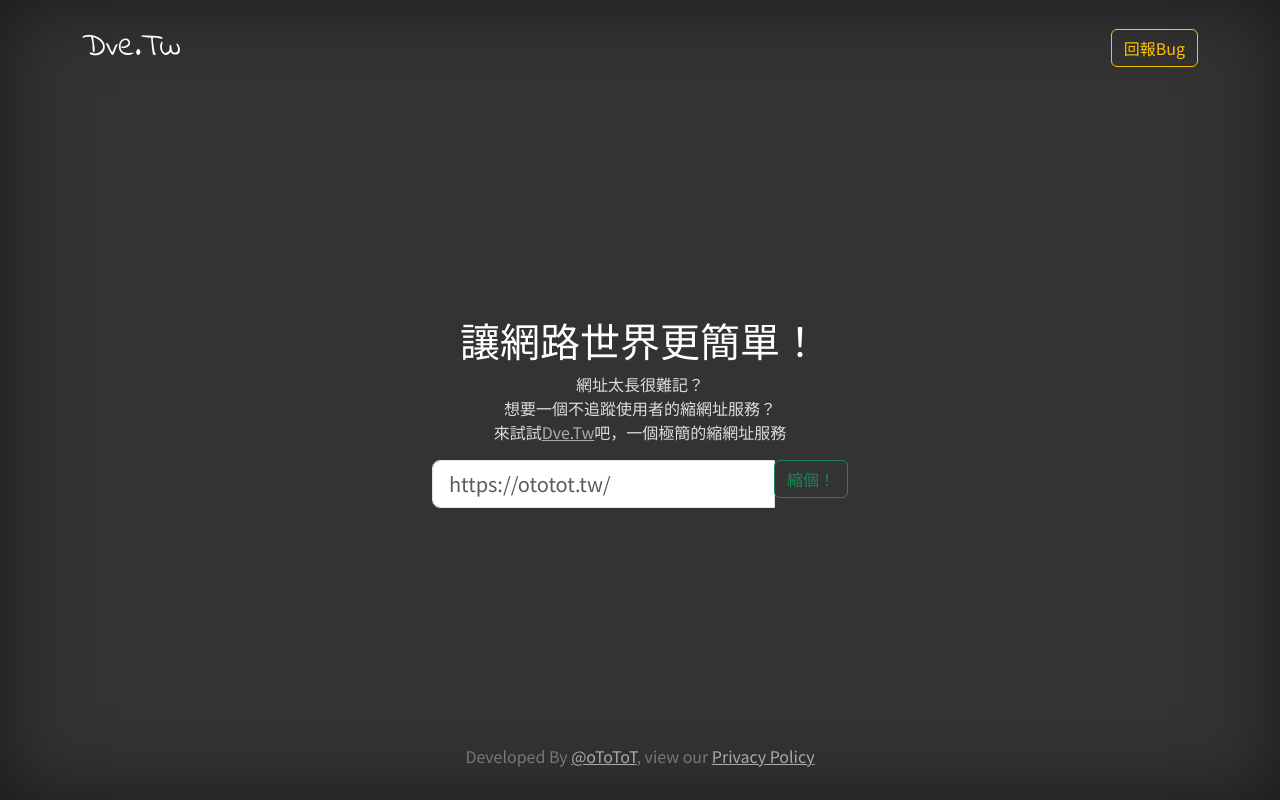
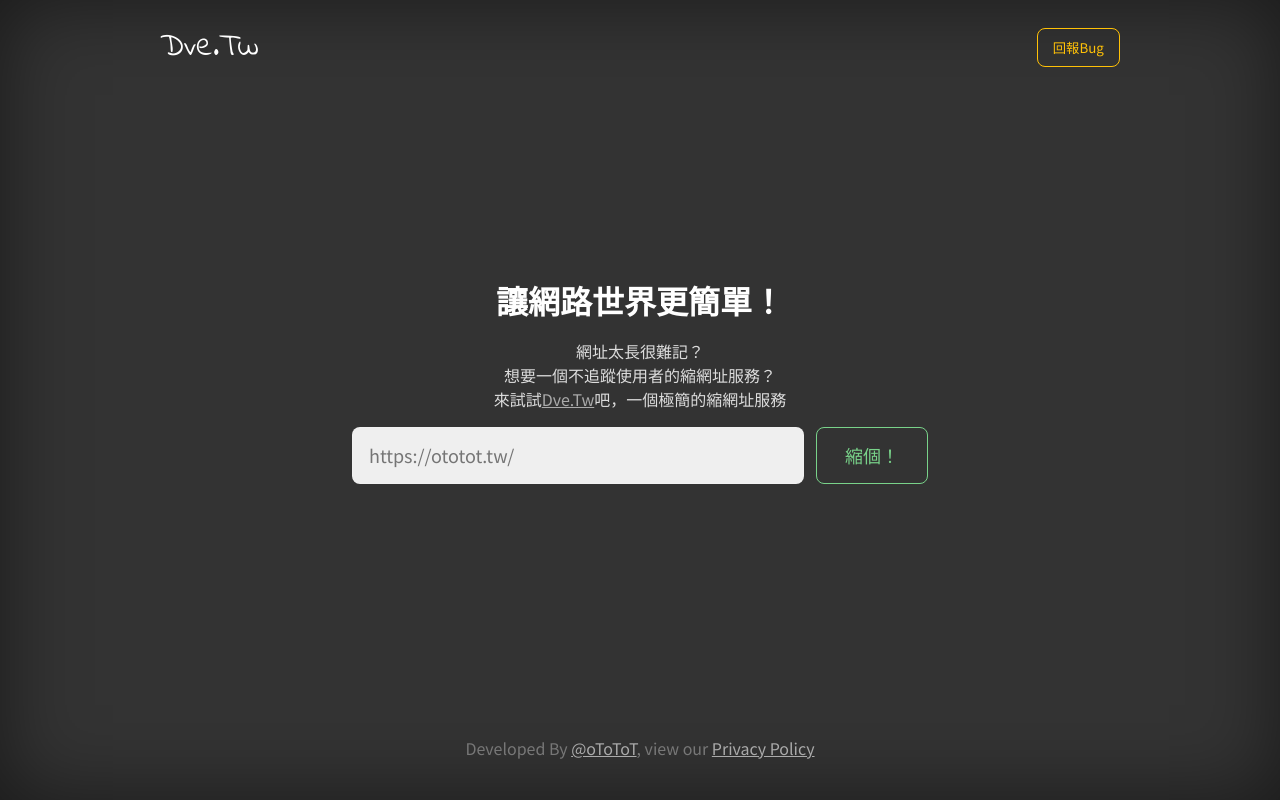
Before and after one commit to oToToT/url-shortener, a Vue app in the folder client/: page / in a window 1280 px wide. Built offline with nearby package versions, Linux system fonts and the light colour scheme.

Commit message:
[client] Drop bootstrap 5

```diff
--- a/client/index.html
+++ b/client/index.html
@@ -3,7 +3,6 @@
   <head>
     <meta charset="UTF-8" />
     <meta name="viewport" content="width=device-width, initial-scale=1.0" />
-    <link href="https://cdn.jsdelivr.net/npm/bootstrap@5.3.3/dist/css/bootstrap.min.css" rel="stylesheet">
     <link rel="preconnect" href="https://fonts.googleapis.com">
     <link rel="preconnect" href="https://fonts.gstatic.com" crossorigin>
     <link href="https://fonts.googleapis.com/css2?family=Noto+Sans+TC&display=swap" rel="stylesheet">
--- a/client/src/App.vue
+++ b/client/src/App.vue
@@ -1,9 +1,9 @@
 <template lang="pug">
-.container-fluid.d-flex.w-100.h-100.p-3.mx-auto.flex-column#index
+.page-shell#index
   NavBar
   main.inner(role='main')
     h1.slogan 讓網路世界更簡單！
-    p.mb-3
+    p.lead-text
       | 網址太長很難記？
       br
       | 想要一個不追蹤使用者的縮網址服務？
@@ -11,10 +11,9 @@
       | 來試試
       a(:href="baseUrl") Dve.Tw
       | 吧，一個極簡的縮網址服務
-    .input-group.input-group-lg
-      input.form-control(type='text', placeholder='https://ototot.tw/', v-model="url")
-      .input-group-append
-        button.btn(:disabled="isGenerating", :class='isGenerating ? "btn-info" : "btn-outline-success"', @click='generateShortenUrl') {{ isGenerating ? '生成中' : '縮個！' }}
+    .url-form
+      input.url-input(type='text', placeholder='https://ototot.tw/', v-model="url")
+      button.action-button(:disabled="isGenerating", :class='isGenerating ? "is-loading" : "is-ready"', @click='generateShortenUrl') {{ isGenerating ? '生成中' : '縮個！' }}
   Footer
 </template>
 
@@ -58,7 +57,11 @@
           showDenyButton: true,
           confirmButtonText: "OK",
           denyButtonText: "Bug回報",
-          theme: "bootstrap-5",
+          customClass: {
+            confirmButton: 'swal-confirm-button',
+            denyButton: 'swal-deny-button',
+          },
+          buttonsStyling: false,
         });
         if (isBug.isDenied) {
           Config.reportBug();
@@ -93,17 +96,19 @@
           customClass: {
             title: 'shorten-url-result-title',
             actions: 'shorten-url-result-actions',
+            confirmButton: 'swal-confirm-button',
           },
+          buttonsStyling: false,
           html: `
           <div class="shorten-url-result-html">
-            <div class="input-group">
-              <input class="form-control" type="text" readonly id="shorten-url">
-              <div class="input-group-append">
-                <button class="btn btn-primary" id="copy-button">複製！</button>
-              </div>
+            <div class="swal-input-group">
+              <input class="swal-input" type="text" readonly id="shorten-url">
+              <button class="swal-copy-button" id="copy-button">複製！</button>
             </div>
-            <canvas width="200" height="200" id="qr-code"></canvas>
-            <p style="text-overflow: ellipsis; overflow: hidden; white-space: nowrap">
+            <div class="qr-wrapper">
+              <canvas width="200" height="200" id="qr-code"></canvas>
+            </div>
+            <p class="original-url-text">
               原網址：
               <a id="original-url"></a>
             </p>
@@ -136,7 +141,11 @@
           showDenyButton: true,
           confirmButtonText: "OK",
           denyButtonText: "Bug回報",
-          theme: "bootstrap-5",
+          customClass: {
+            confirmButton: 'swal-confirm-button',
+            denyButton: 'swal-deny-button',
+          },
+          buttonsStyling: false,
         });
         if (isBug.isDenied) {
           Config.reportBug();
@@ -162,15 +171,79 @@
   box-shadow: inset 0 0 5rem rgba(0, 0, 0, .5);
   color: #ddd;
   display: flex;
+  flex-direction: column;
   text-align: center;
 }
 
 .slogan {
   color: #fff;
+  margin-bottom: 0.75rem;
 }
 
 main.inner {
-  margin: auto;
+  margin: auto auto 18vh;
+  max-width: 44rem;
+  width: 100%;
+}
+
+.lead-text {
+  margin-bottom: 1rem;
+}
+
+.url-form {
+  align-items: stretch;
+  display: flex;
+  gap: 0.75rem;
+  justify-content: center;
+  margin: 0 auto;
+  max-width: 36rem;
+}
+
+.url-input {
+  background: rgba(255, 255, 255, 0.92);
+  border: 1px solid rgba(255, 255, 255, 0.14);
+  border-radius: 0.5rem;
+  color: #111;
+  flex: 1;
+  font-size: 1.125rem;
+  min-width: 0;
+  padding: 0.9rem 1rem;
+}
+
+.url-input:focus {
+  border-color: #83d19a;
+  box-shadow: 0 0 0 0.2rem rgba(76, 175, 80, 0.2);
+  outline: none;
+}
+
+.action-button {
+  border: 1px solid transparent;
+  border-radius: 0.5rem;
+  cursor: pointer;
+  font-size: 1.125rem;
+  min-width: 7rem;
+  padding: 0.9rem 1.4rem;
+  transition: background-color 0.2s ease, border-color 0.2s ease, color 0.2s ease;
+}
+
+.action-button.is-ready {
+  background: transparent;
+  border-color: #79d38a;
+  color: #79d38a;
+}
+
+.action-button.is-ready:hover {
+  background: rgba(121, 211, 138, 0.12);
+  color: #a6ebb3;
+}
+
+.action-button.is-loading {
+  background: #0dcaf0;
+  color: #0d2a33;
+}
+
+.action-button:disabled {
+  cursor: wait;
 }
 
 a {
@@ -217,4 +290,79 @@
     margin-bottom: 0;
   }
 }
+
+.swal2-popup {
+  border-radius: 1rem;
+}
+
+.swal-input-group {
+  align-items: stretch;
+  display: flex;
+  gap: 0.5rem;
+}
+
+.swal-input {
+  border: 1px solid #cfd4dc;
+  border-radius: 0.5rem;
+  flex: 1;
+  font-size: 1rem;
+  min-width: 0;
+  padding: 0.7rem 0.85rem;
+}
+
+.swal-copy-button {
+  background: #0d6efd;
+  border: 1px solid #0d6efd;
+  border-radius: 0.5rem;
+  color: #fff;
+  cursor: pointer;
+  font-size: 1rem;
+  padding: 0.7rem 1rem;
+}
+
+.qr-wrapper {
+  margin: 1rem 0;
+}
+
+.original-url-text {
+  overflow: hidden;
+  text-overflow: ellipsis;
+  white-space: nowrap;
+}
+
+.swal-confirm-button,
+.swal-deny-button {
+  border: 1px solid transparent;
+  border-radius: 0.5rem;
+  cursor: pointer;
+  font-size: 1rem;
+  margin: 0 0.25rem;
+  min-width: 5rem;
+  padding: 0.65rem 1rem;
+}
+
+.swal-confirm-button {
+  background: #0d6efd;
+  color: #fff;
+}
+
+.swal-deny-button {
+  background: transparent;
+  border-color: #ffc107;
+  color: #9a7100;
+}
+
+@media (max-width: 640px) {
+  main.inner {
+    margin-bottom: 12vh;
+  }
+
+  .url-form {
+    flex-direction: column;
+  }
+
+  .action-button {
+    width: 100%;
+  }
+}
 </style>
--- a/client/src/components/Footer.vue
+++ b/client/src/components/Footer.vue
@@ -1,5 +1,5 @@
 <template lang="pug">
-footer.mt-auto
+footer.site-footer
   .inner
     p
       | Developed By
@@ -9,7 +9,8 @@
 </template>
 
 <style>
-footer {
+.site-footer {
   color: #777;
+  margin-top: auto;
 }
 </style>
--- a/client/src/components/NavBar.vue
+++ b/client/src/components/NavBar.vue
@@ -3,10 +3,10 @@
 </script>
 
 <template lang="pug">
-nav.navbar.navbar-dark.mb-auto
-  .container
-    a.navbar-brand.h1.mb-0(href='/') Dve.Tw
-    button.btn.btn-outline-warning(@click='reportBug') 回報Bug
+nav.site-nav
+  .nav-inner
+    a.nav-brand(href='/') Dve.Tw
+    button.bug-button(@click='reportBug') 回報Bug
 </template>
 
 <script>
@@ -21,11 +21,43 @@
 <style scoped lang="scss">
 @import url('https://fonts.googleapis.com/css2?family=Indie+Flower&display=swap');
 
-nav {
-  .navbar-brand {
-    color: #fff;
-    font-size: 2em;
-    font-family: 'Indie Flower', cursive;
+.site-nav {
+  margin-bottom: auto;
+}
+
+.nav-inner {
+  align-items: center;
+  display: flex;
+  justify-content: space-between;
+  margin: 0 auto;
+  max-width: 960px;
+  width: 100%;
+}
+
+.nav-brand {
+  color: #fff;
+  font-family: 'Indie Flower', cursive;
+  font-size: 2em;
+  text-decoration: none;
+}
+
+.bug-button {
+  background: transparent;
+  border: 1px solid #ffc107;
+  border-radius: 0.5rem;
+  color: #ffc107;
+  cursor: pointer;
+  padding: 0.55rem 0.95rem;
+  transition: background-color 0.2s ease, color 0.2s ease;
+}
+
+.bug-button:hover {
+  background: rgba(255, 193, 7, 0.12);
+}
+
+@media (max-width: 640px) {
+  .nav-inner {
+    gap: 1rem;
   }
 }
 </style>
--- a/client/src/main.js
+++ b/client/src/main.js
@@ -1,5 +1,7 @@
 import { createApp } from 'vue'
 import App from './App.vue'
+import 'sweetalert2/dist/sweetalert2.min.css'
+import './styles.css'
 
 const app = createApp(App);
 
--- /dev/null
+++ b/client/src/styles.css
@@ -0,0 +1,29 @@
+html,
+body,
+#app {
+  margin: 0;
+  min-height: 100%;
+}
+
+body {
+  min-width: 320px;
+}
+
+*,
+*::before,
+*::after {
+  box-sizing: border-box;
+}
+
+.page-shell {
+  margin: 0 auto;
+  min-height: 100vh;
+  padding: 1rem;
+  width: 100%;
+}
+
+@media (min-width: 768px) {
+  .page-shell {
+    padding: 1.5rem;
+  }
+}
```
